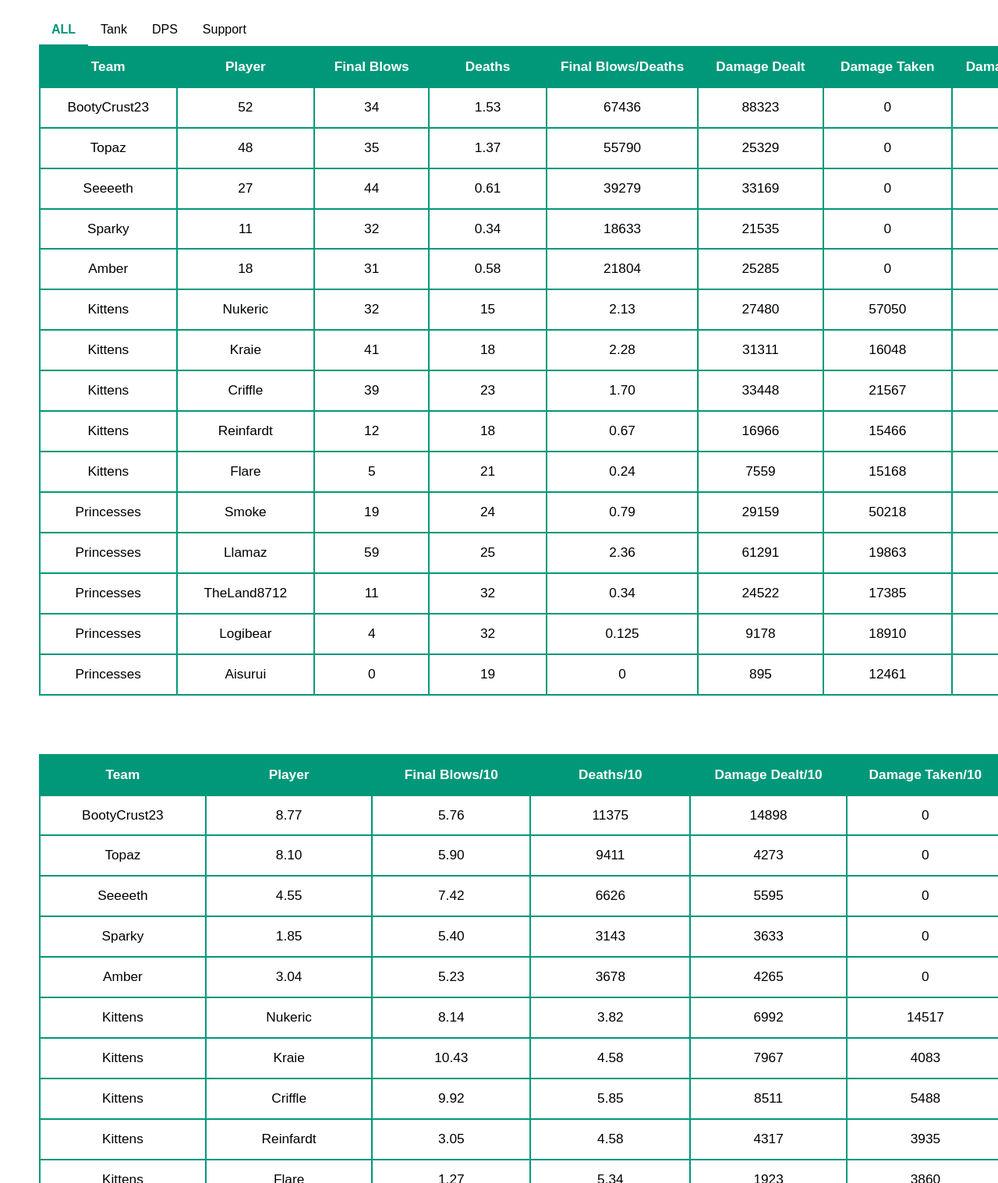
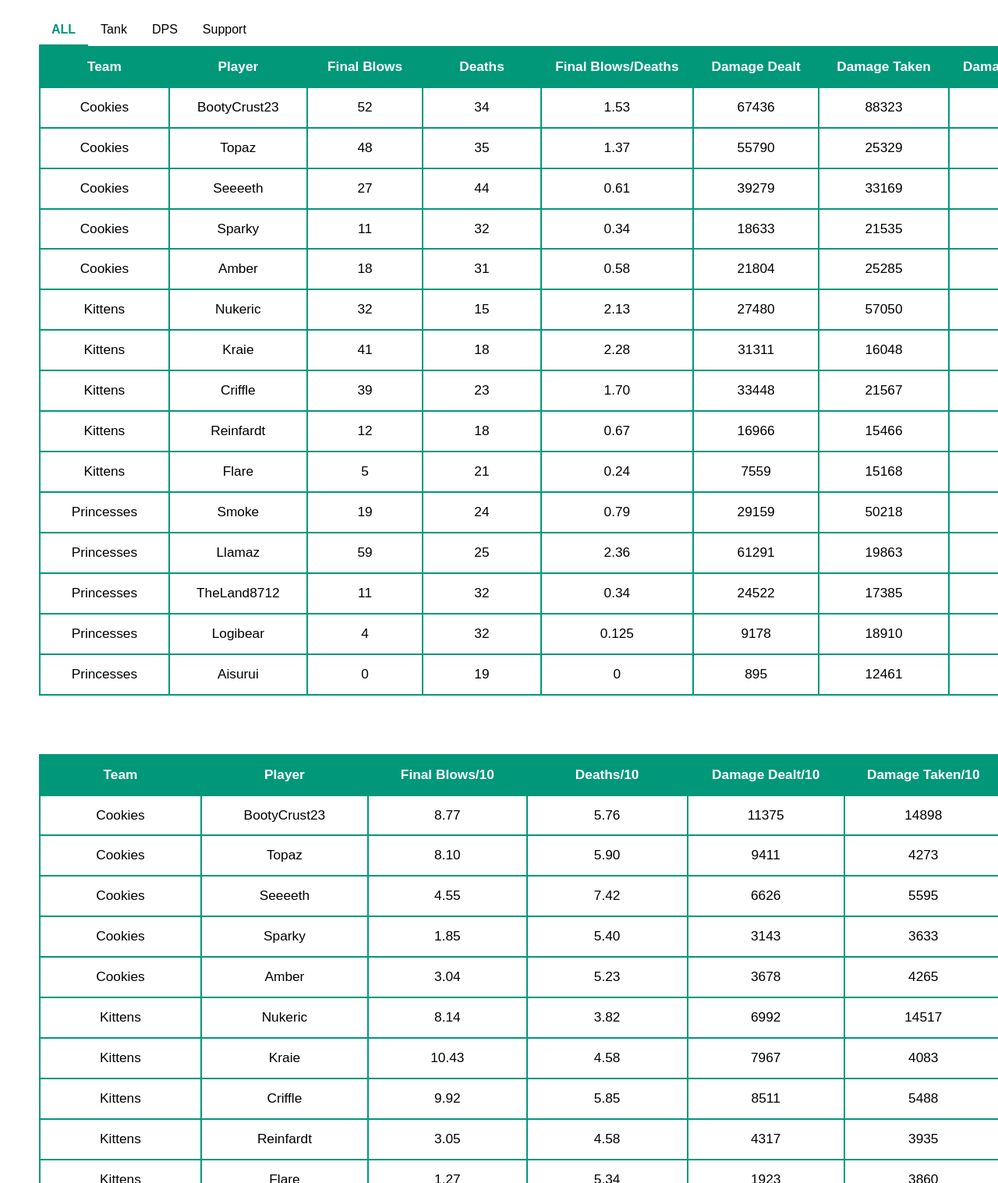
Before and after one commit to CheckTMOW/ESO-Offseason, a plain HTML site: page index.html in a window 1280 px wide. Shown: the part 148-1665 px from the top of the page at 78% size. Drawn offline with Linux system fonts and the light colour scheme.

Commit message:
Update index.html

```diff
--- a/index.html
+++ b/index.html
@@ -45,6 +45,7 @@
                 </thead>
                 <tbody bgcolor="white" align="center">
                     <tr>
+                        <td width="200">Cookies</td>
                         <td width="200">BootyCrust23</td>
                         <td width="200">52</td>
                         <td width="200">34</td>
@@ -57,6 +58,7 @@
                         <td width="200">59:17</td>
                     </tr>
                     <tr>
+                        <td width="200">Cookies</td>
                         <td width="200">Topaz</td>
                         <td width="200">48</td>
                         <td width="200">35</td>
@@ -69,6 +71,7 @@
                         <td width="200">59:17</td>
                     </tr>
                     <tr>
+                        <td width="200">Cookies</td>
                         <td width="200">Seeeeth</td>
                         <td width="200">27</td>
                         <td width="200">44</td>
@@ -81,6 +84,7 @@
                         <td width="200">59:17</td>
                     </tr>
                     <tr>
+                        <td width="200">Cookies</td>
                         <td width="200">Sparky</td>
                         <td width="200">11</td>
                         <td width="200">32</td>
@@ -93,6 +97,7 @@
                         <td width="200">59:17</td>
                     </tr>
                     <tr>
+                        <td width="200">Cookies</td>
                         <td width="200">Amber</td>
                         <td width="200">18</td>
                         <td width="200">31</td>
@@ -253,6 +258,7 @@
                 </thead>
                 <tbody bgcolor="white" align="center">
                     <tr>
+                        <td width="200">Cookies</td>
                         <td width="200">BootyCrust23</td>
                         <td width="200">8.77</td>
                         <td width="200">5.76</td>
@@ -263,6 +269,7 @@
                         <td width="200">3.37</td>
                     </tr>
                     <tr>
+                        <td width="200">Cookies</td>
                         <td width="200">Topaz</td>
                         <td width="200">8.10</td>
                         <td width="200">5.90</td>
@@ -273,6 +280,7 @@
                         <td width="200">3.04</td>
                     </tr>
                     <tr>
+                        <td width="200">Cookies</td>
                         <td width="200">Seeeeth</td>
                         <td width="200">4.55</td>
                         <td width="200">7.42</td>
@@ -283,6 +291,7 @@
                         <td width="200">2.02</td>
                     </tr>
                     <tr>
+                        <td width="200">Cookies</td>
                         <td width="200">Sparky</td>
                         <td width="200">1.85</td>
                         <td width="200">5.40</td>
@@ -293,6 +302,7 @@
                         <td width="200">3.37</td>
                     </tr>
                     <tr>
+                        <td width="200">Cookies</td>
                         <td width="200">Amber</td>
                         <td width="200">3.04</td>
                         <td width="200">5.23</td>
```
